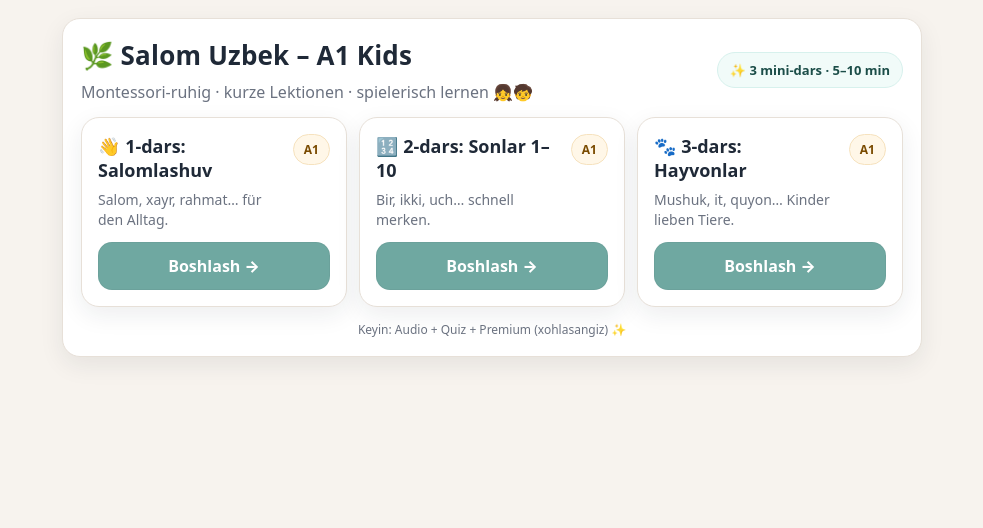
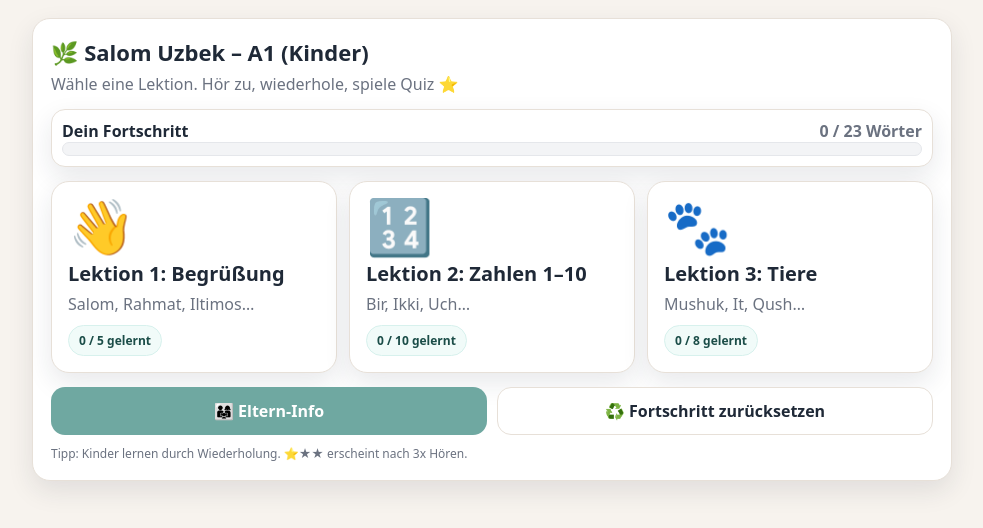
Before and after one commit to Nargiza80-eng/Uzbek-tili-A1, a plain HTML site: page index.html in a window 1280 px wide. Shown: the whole page, without its empty margins (148-1131 px from the left). Drawn offline with Linux system fonts and the light colour scheme.

Commit message:
Update index.html

```diff
--- a/index.html
+++ b/index.html
@@ -1,172 +1,129 @@
 <!DOCTYPE html>
-<html lang="uz">
+<html lang="de">
 <head>
   <meta charset="UTF-8" />
-  <meta name="viewport" content="width=device-width, initial-scale=1.0" />
-  <title>Salom Uzbek – A1 Kids</title>
-
+  <meta name="viewport" content="width=device-width, initial-scale=1.0"/>
+  <title>Salom Uzbek – A1</title>
   <style>
     :root{
-      --bg: #F7F3EE;         /* warmes Beige */
-      --card: #FFFFFF;
-      --ink: #1F2937;        /* dunkelgrau */
-      --muted: #6B7280;
-      --line: #E7E0D8;       /* sandiger Rand */
-      --accent: #6FA8A1;     /* salbei */
-      --accent2:#F2C98A;     /* warmes sandgelb */
-      --shadow: 0 8px 24px rgba(31,41,55,0.08);
-      --radius: 18px;
+      --bg:#F7F3EE; --card:#FFFFFF; --ink:#1F2937; --muted:#6B7280; --line:#E7E0D8;
+      --accent:#6FA8A1; --accent2:#F2C98A; --shadow:0 10px 26px rgba(31,41,55,0.10); --radius:18px;
     }
-
-    body{
-      margin:0;
-      font-family: ui-sans-serif, system-ui, -apple-system, Segoe UI, Roboto, Arial, sans-serif;
-      background: var(--bg);
-      color: var(--ink);
-      padding: 18px;
-    }
-
-    .app{max-width: 860px; margin: 0 auto;}
-    .header{
-      background: var(--card);
-      border: 1px solid var(--line);
-      border-radius: var(--radius);
-      box-shadow: var(--shadow);
-      padding: 18px;
-    }
-
-    .brand{
-      display:flex;
-      align-items:center;
-      justify-content:space-between;
-      gap:12px;
-      flex-wrap:wrap;
-    }
-
-    h1{margin:0; font-size: 26px; letter-spacing: .2px;}
-    .subtitle{margin-top:8px; color: var(--muted); line-height:1.4}
-
-    .pill{
-      display:inline-flex;
-      align-items:center;
-      gap:8px;
-      background: #F1FBF9;
-      border: 1px solid #D7F1ED;
-      padding: 8px 12px;
-      border-radius: 999px;
-      font-weight: 600;
-      color:#1B4D48;
-      font-size: 13px;
-    }
-
-    .grid{
-      margin-top: 14px;
-      display:grid;
-      grid-template-columns: repeat(auto-fit, minmax(240px, 1fr));
-      gap: 12px;
-    }
-
-    .lesson{
-      background: var(--card);
-      border: 1px solid var(--line);
-      border-radius: var(--radius);
-      padding: 16px;
-      box-shadow: var(--shadow);
-    }
-
-    .lessonTop{
-      display:flex; align-items:flex-start; justify-content:space-between; gap:10px;
-      margin-bottom: 10px;
-    }
-
-    .lessonTitle{
-      margin:0; font-size: 18px; font-weight: 800;
-    }
-    .lessonDesc{margin:8px 0 0; color: var(--muted); line-height:1.4; font-size: 14px;}
-    .badge{
-      background: #FFF7E8;
-      border:1px solid #F6E2BE;
-      color:#7A4B00;
-      font-weight:700;
-      font-size:12px;
-      padding:6px 10px;
-      border-radius: 999px;
-      white-space:nowrap;
-    }
-
-    a.btn{
-      display:flex;
-      align-items:center;
-      justify-content:center;
-      gap:10px;
-      margin-top: 12px;
-      text-decoration:none;
-      padding: 12px;
-      border-radius: 14px;
-      font-weight: 800;
-      border: 1px solid rgba(0,0,0,0.04);
-      background: var(--accent);
-      color: #fff;
-    }
-    a.btn:hover{filter: brightness(0.98);}
-
-    .footer{
-      text-align:center;
-      color: var(--muted);
-      font-size: 12px;
-      margin-top: 14px;
-    }
+    body{margin:0;font-family:system-ui,-apple-system,Segoe UI,Roboto,Arial,sans-serif;background:var(--bg);color:var(--ink);padding:18px;}
+    .app{max-width:920px;margin:0 auto;}
+    .top{background:var(--card);border:1px solid var(--line);border-radius:var(--radius);box-shadow:var(--shadow);padding:18px;}
+    h1{margin:0;font-size:22px}
+    .sub{color:var(--muted);margin-top:6px}
+    .grid{margin-top:14px;display:grid;grid-template-columns:repeat(auto-fit,minmax(250px,1fr));gap:12px;}
+    .tile{background:var(--card);border:1px solid var(--line);border-radius:var(--radius);box-shadow:var(--shadow);
+      padding:16px;text-decoration:none;color:inherit;display:block;transition:transform .08s ease;}
+    .tile:active{transform:scale(.99)}
+    .emoji{font-size:54px;line-height:1;margin-bottom:8px}
+    .title{font-size:20px;font-weight:900}
+    .desc{color:var(--muted);margin-top:6px}
+    .pill{display:inline-block;margin-top:10px;background:#F1FBF9;border:1px solid #D7F1ED;color:#1B4D48;
+      padding:6px 10px;border-radius:999px;font-weight:800;font-size:12px}
+    .barWrap{margin-top:14px;background:#fff;border:1px solid var(--line);border-radius:14px;padding:10px;box-shadow:var(--shadow);}
+    .barRow{display:flex;justify-content:space-between;gap:10px;align-items:center;flex-wrap:wrap}
+    .barLabel{font-weight:900}
+    .bar{height:12px;background:#F3F4F6;border-radius:999px;overflow:hidden;border:1px solid #E5E7EB;flex:1;min-width:220px}
+    .fill{height:100%;width:0%;background:var(--accent)}
+    .btnRow{margin-top:14px;display:flex;gap:10px;flex-wrap:wrap}
+    .btn{flex:1;min-width:220px;text-align:center;text-decoration:none;padding:12px;border-radius:14px;font-weight:900;}
+    .btn.secondary{background:#fff;border:1px solid var(--line);color:var(--ink)}
+    .btn.primary{background:var(--accent);color:#fff;border:1px solid transparent}
+    .small{font-size:12px;color:var(--muted);margin-top:10px}
   </style>
 </head>
-
 <body>
   <div class="app">
-    <div class="header">
-      <div class="brand">
-        <div>
-          <h1>🌿 Salom Uzbek – A1 Kids</h1>
-          <div class="subtitle">Montessori-ruhig · kurze Lektionen · spielerisch lernen 👧🧒</div>
+    <div class="top">
+      <h1>🌿 Salom Uzbek – A1 (Kinder)</h1>
+      <div class="sub">Wähle eine Lektion. Hör zu, wiederhole, spiele Quiz ⭐</div>
+
+      <div class="barWrap">
+        <div class="barRow">
+          <div class="barLabel">Dein Fortschritt</div>
+          <div id="progressText" style="color:var(--muted);font-weight:800;">0 / 23 Wörter</div>
         </div>
-        <div class="pill">✨ 3 mini-dars · 5–10 min</div>
+        <div class="bar" aria-label="Fortschrittsbalken">
+          <div class="fill" id="progressFill"></div>
+        </div>
       </div>
 
       <div class="grid">
-        <div class="lesson">
-          <div class="lessonTop">
-            <div>
-              <p class="lessonTitle">👋 1-dars: Salomlashuv</p>
-              <p class="lessonDesc">Salom, xayr, rahmat… für den Alltag.</p>
-            </div>
-            <span class="badge">A1</span>
-          </div>
-          <a class="btn" href="lesson1.html">Boshlash →</a>
-        </div>
+        <a class="tile" href="lesson1.html">
+          <div class="emoji">👋</div>
+          <div class="title">Lektion 1: Begrüßung</div>
+          <div class="desc">Salom, Rahmat, Iltimos…</div>
+          <span class="pill" id="p1">0 gelernt</span>
+        </a>
 
-        <div class="lesson">
-          <div class="lessonTop">
-            <div>
-              <p class="lessonTitle">🔢 2-dars: Sonlar 1–10</p>
-              <p class="lessonDesc">Bir, ikki, uch… schnell merken.</p>
-            </div>
-            <span class="badge">A1</span>
-          </div>
-          <a class="btn" href="lesson2.html">Boshlash →</a>
-        </div>
+        <a class="tile" href="lesson2.html">
+          <div class="emoji">🔢</div>
+          <div class="title">Lektion 2: Zahlen 1–10</div>
+          <div class="desc">Bir, Ikki, Uch…</div>
+          <span class="pill" id="p2">0 gelernt</span>
+        </a>
 
-        <div class="lesson">
-          <div class="lessonTop">
-            <div>
-              <p class="lessonTitle">🐾 3-dars: Hayvonlar</p>
-              <p class="lessonDesc">Mushuk, it, quyon… Kinder lieben Tiere.</p>
-            </div>
-            <span class="badge">A1</span>
-          </div>
-          <a class="btn" href="lesson3.html">Boshlash →</a>
-        </div>
+        <a class="tile" href="lesson3.html">
+          <div class="emoji">🐾</div>
+          <div class="title">Lektion 3: Tiere</div>
+          <div class="desc">Mushuk, It, Qush…</div>
+          <span class="pill" id="p3">0 gelernt</span>
+        </a>
       </div>
 
-      <div class="footer">Keyin: Audio + Quiz + Premium (xohlasangiz) ✨</div>
+      <div class="btnRow">
+        <a class="btn primary" href="parents.html">👨‍👩‍👧 Eltern-Info</a>
+        <a class="btn secondary" href="#" onclick="resetProgress()">♻️ Fortschritt zurücksetzen</a>
+      </div>
+
+      <div class="small">Tipp: Kinder lernen durch Wiederholung. ⭐★★ erscheint nach 3x Hören.</div>
     </div>
   </div>
+
+<script>
+  // Gesamtziel: 23 Wörter (L1=5, L2=10, L3=8)
+  const TOTAL = 23;
+  const LESSON_COUNTS = { "1": 5, "2": 10, "3": 8 };
+
+  function getLearnedSet(){
+    try { return new Set(JSON.parse(localStorage.getItem("learned") || "[]")); }
+    catch { return new Set(); }
+  }
+
+  function lessonLearnedCount(lesson){
+    const learned = getLearnedSet();
+    let c = 0;
+    for (const key of learned){
+      if (key.startsWith("L"+lesson+"_")) c++;
+    }
+    return c;
+  }
+
+  function updateUI(){
+    const learned = getLearnedSet();
+    const learnedCount = learned.size;
+    const pct = Math.round((learnedCount / TOTAL) * 100);
+
+    document.getElementById("progressText").innerText = `${learnedCount} / ${TOTAL} Wörter`;
+    document.getElementById("progressFill").style.width = `${pct}%`;
+
+    document.getElementById("p1").innerText = `${lessonLearnedCount("1")} / ${LESSON_COUNTS["1"]} gelernt`;
+    document.getElementById("p2").innerText = `${lessonLearnedCount("2")} / ${LESSON_COUNTS["2"]} gelernt`;
+    document.getElementById("p3").innerText = `${lessonLearnedCount("3")} / ${LESSON_COUNTS["3"]} gelernt`;
+  }
+
+  function resetProgress(){
+    if(!confirm("Wirklich alles zurücksetzen?")) return;
+    localStorage.removeItem("learned");
+    localStorage.removeItem("stars");
+    localStorage.removeItem("quiz");
+    updateUI();
+  }
+
+  updateUI();
+</script>
 </body>
 </html>
```
